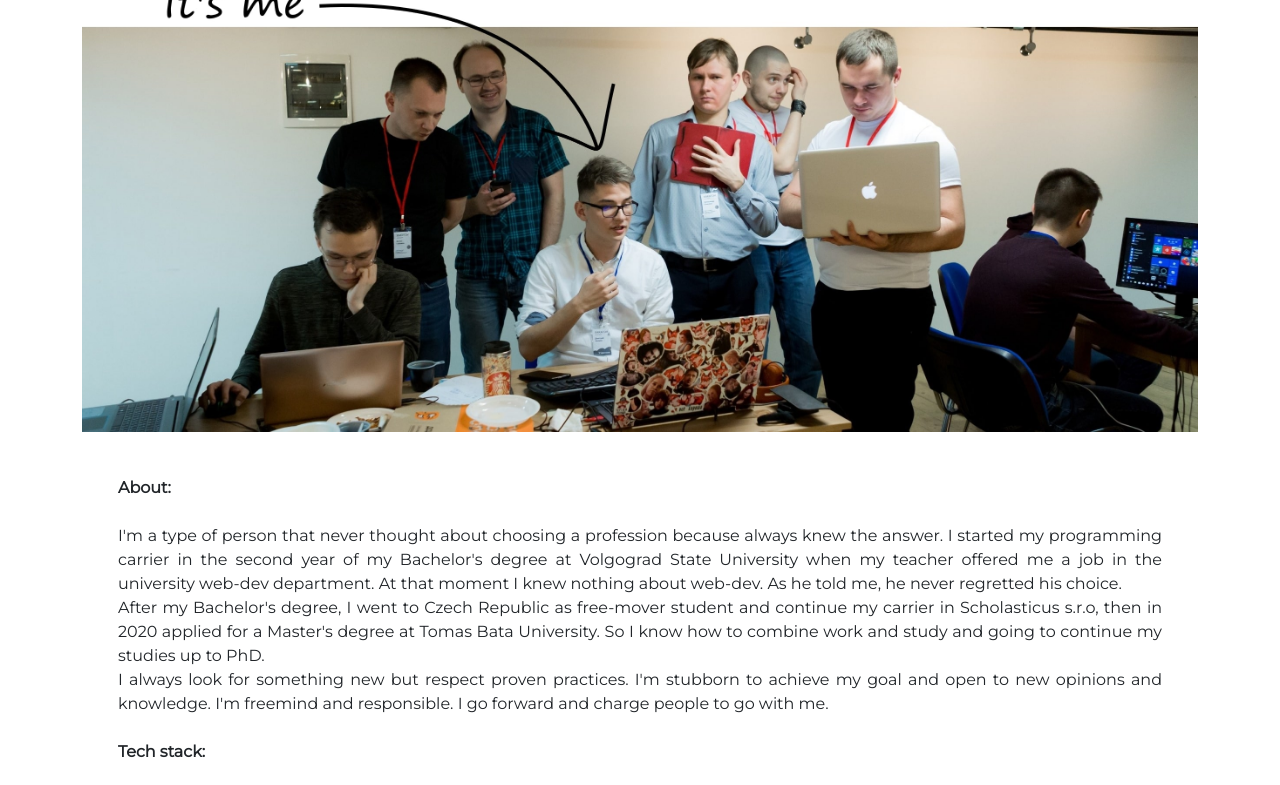
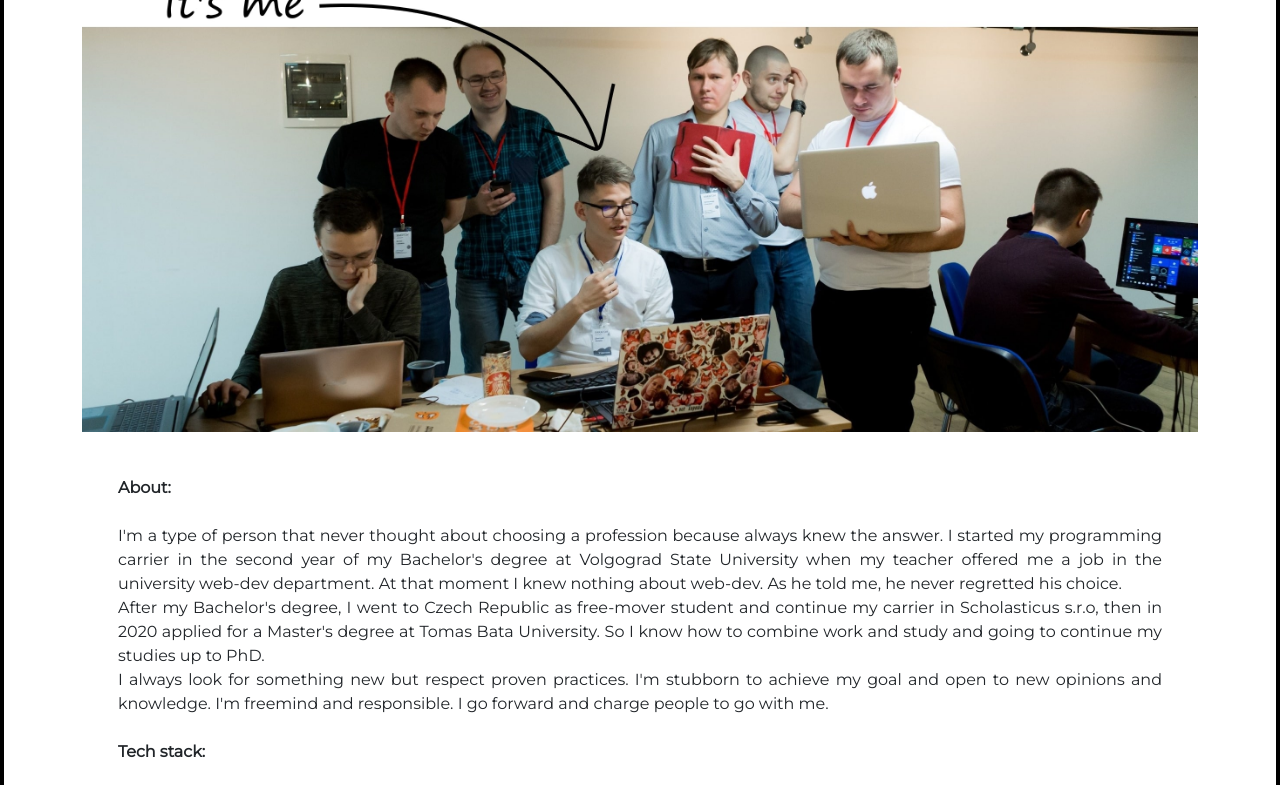
Before and after one commit to pershmaj/averin.web.app, a plain HTML site: page public/index.html in a window 1280 px wide. Shown: the part 190-975 px from the top of the page. Drawn offline with nearby package versions, Linux system fonts and the light colour scheme; some packages are replaced by stand-ins of ours.

Commit message:
body border #000

```diff
--- a/public/styles.css
+++ b/public/styles.css
@@ -1,6 +1,6 @@
 body {
     font-family: 'Montserrat', sans-serif;
-    border: 4px solid #fff;
+    border: 4px solid #000;
 }
 
 .header {
```
